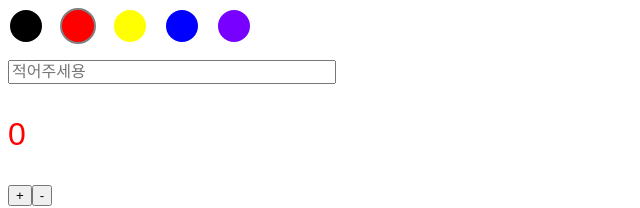
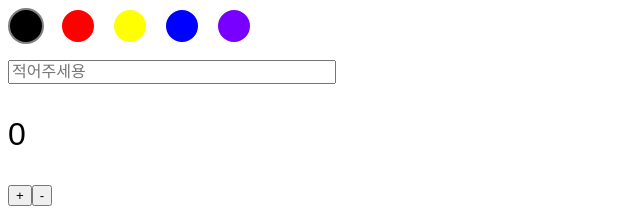
Before and after one commit to KoreanCow/hanlight_techCourse_daliyTask, a React (Create React App) app in the folder newYearTask/: page / in a window 1280 px wide. Shown: the top 208 px of the page, without its empty margins (0-640 px from the left). Built offline with nearby package versions, Linux system fonts and the light colour scheme.

Commit message:
2020-01-29

```diff
--- a/newYearTask/src/App.js
+++ b/newYearTask/src/App.js
@@ -1,4 +1,4 @@
-import React, {useReducer} from "react";
+import React, { useReducer } from "react";
 import styled from "styled-components";
 import Palette from "./Palette";
 import Text from "./Text";
@@ -18,22 +18,17 @@ const colors = [
 
 const initialState = {
   count: 0,
-  selectedColor: '#ff0000'
-}
+  selectedColor: "#000000"
+};
 
-function reducer(state, action){
-    switch(action.type) {
-    case 'SELECT_COLOR':
-      return {
-        ...state,
-        selectedColor: action.color
-      }
-    case 'INCREMENT':
-      return {...state, count: state.count + 1}
-      // return state.count + 1;
-    case 'DECREMENT':
-      return {...state, count: state.count - 1}
-      // return state.count - 1;
+function reducer(state, action) {
+  switch (action.type) {
+    case "SELECT_COLOR":
+      return { ...state, selectedColor: action.select.color };
+    case "INCREMENT":
+      return { ...state, count: state.count + 1 };
+    case "DECREMENT":
+      return { ...state, count: state.count - 1 };
     default:
       return state;
   }
--- a/newYearTask/src/Palette.js
+++ b/newYearTask/src/Palette.js
@@ -24,16 +24,15 @@ const Color = styled.div`
 // 모르겠다면 질문!
 
 export default function Palette({ colors, selectedColor, dispatch }) {
-  const select = () => dispatch({ type: 'SELECT_COLOR'})
-  const eve = () => console.log('test');
+  // const select = () => dispatch({ type: "SELECT_COLOR", select: color);
   return(
   <Wrapper>
     {colors.map( color => (
       <Color
-      onClick={select, eve}
+      key={color.pk}
+      bgColor={color.color}
       selectedColor={selectedColor}
-      bgColor={color.color}
-      key={color.pk}
+      onClick={() => dispatch({type: 'SELECT_COLOR', select: color})}
       />
       ))}
   </Wrapper>
```
